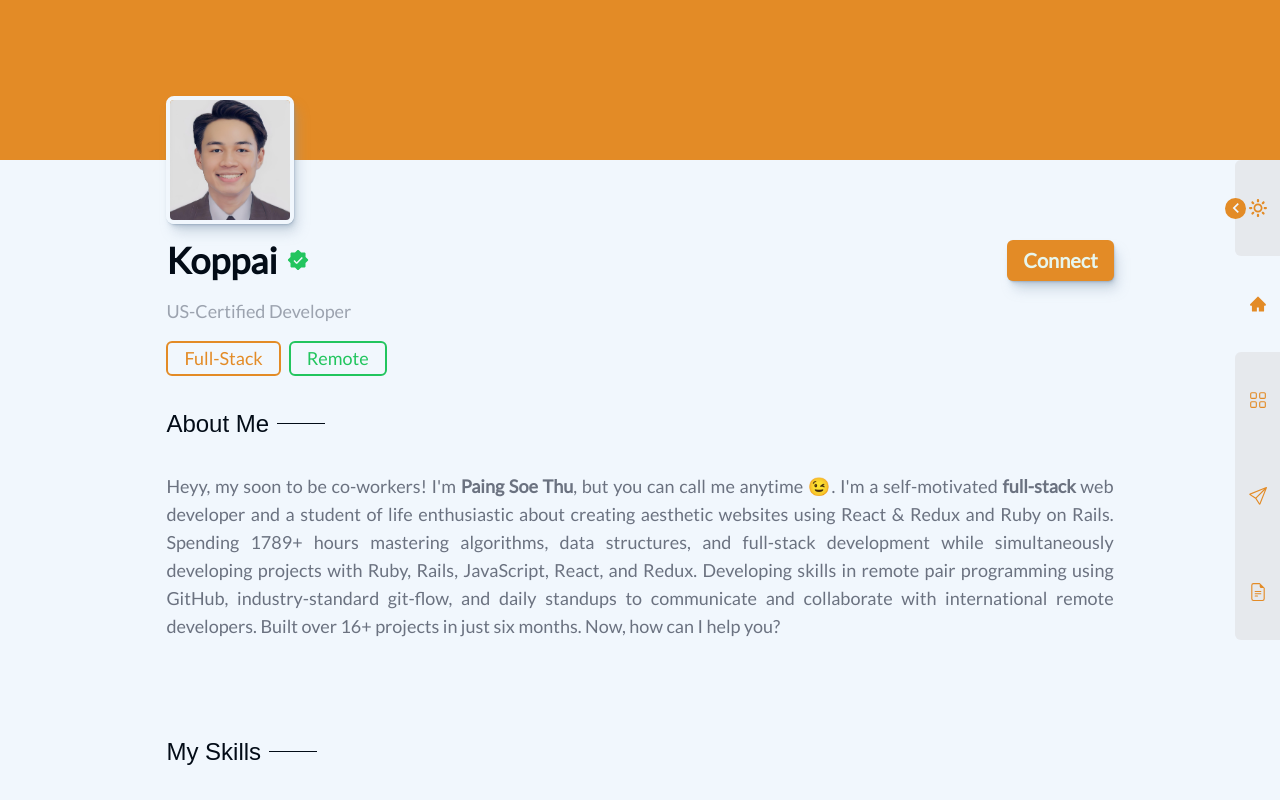
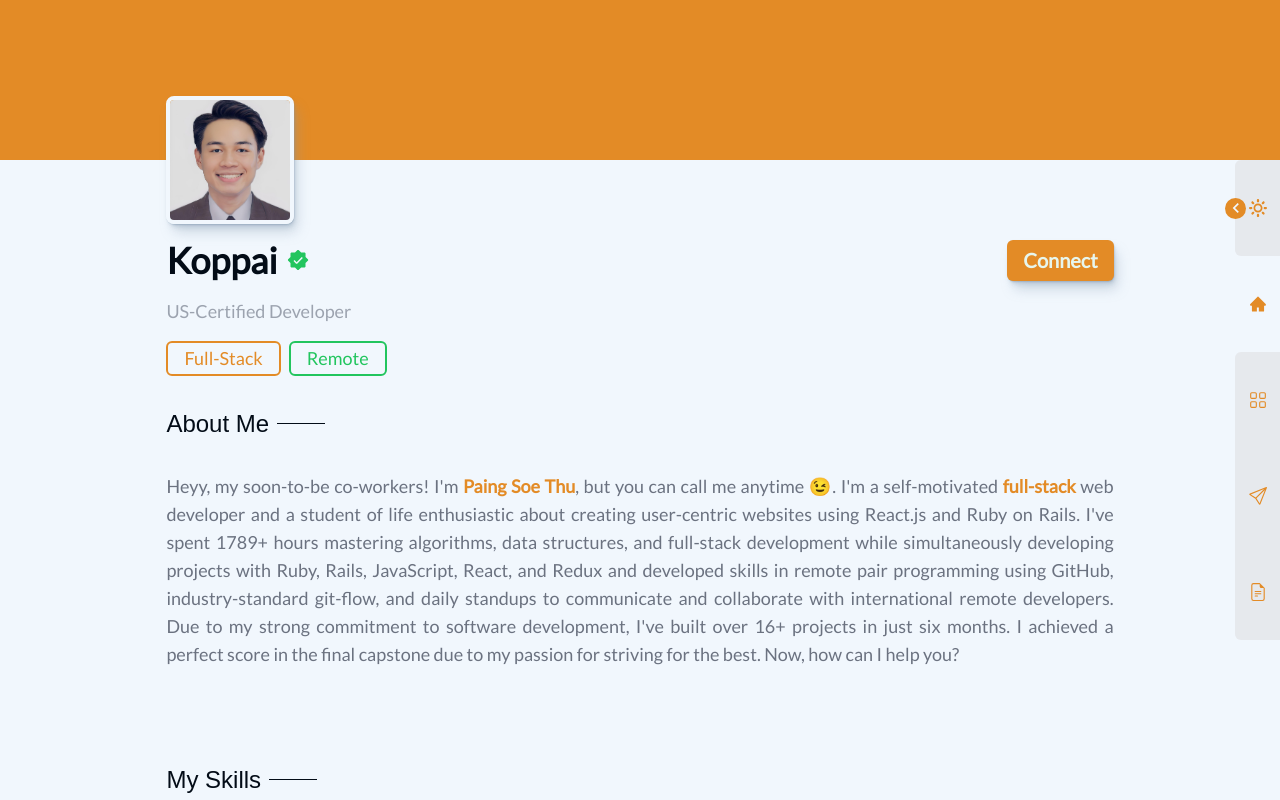
Before and after one commit to K0ppai/Koppai_Portfolio, a React (Vite) app: page / in a window 1280 px wide. Shown: the top 800 px of the page. Built offline with nearby package versions, Linux system fonts and the light colour scheme; a web font is replaced by a local one.

Commit message:
Change bio in about section

```diff
--- a/src/components/AboutMe/AboutMe.jsx
+++ b/src/components/AboutMe/AboutMe.jsx
@@ -157,17 +157,19 @@ const AboutMe = ({ darkMode }) => {
             <div className="ml-2 h-[1px] w-[12vmin] bg-bg_dark dark:bg-white md:w-[48px]" />
           </motion.div>
           <p className="text-gray-500 dark:text-gray-400 sm:text-justify">
-            Heyy, my soon to be co-workers! I&apos;m
-            <span className="font-extrabold"> Paing Soe Thu</span>, but you can call me anytime 😉.
-            I&apos;m a self-motivated
-            <span className="font-extrabold"> full-stack </span>
-            web developer and a student of life enthusiastic about creating aesthetic websites using
-            React & Redux and Ruby on Rails. Spending 1789+ hours mastering algorithms, data
+            Heyy, my soon-to-be co-workers! I&apos;m
+            <span className="font-extrabold text-primary_dark"> Paing Soe Thu</span>, but you can
+            call me anytime 😉. I&apos;m a self-motivated
+            <span className="font-extrabold text-primary_dark"> full-stack </span>
+            web developer and a student of life enthusiastic about creating user-centric websites
+            using React.js and Ruby on Rails. I&apos;ve spent 1789+ hours mastering algorithms, data
             structures, and full-stack development while simultaneously developing projects with
-            Ruby, Rails, JavaScript, React, and Redux. Developing skills in remote pair programming
-            using GitHub, industry-standard git-flow, and daily standups to communicate and
-            collaborate with international remote developers. Built over 16+ projects in just six
-            months. Now, how can I help you?
+            Ruby, Rails, JavaScript, React, and Redux and developed skills in remote pair
+            programming using GitHub, industry-standard git-flow, and daily standups to communicate
+            and collaborate with international remote developers. Due to my strong commitment to
+            software development, I&apos;ve built over 16+ projects in just six months. I achieved a
+            perfect score in the final capstone due to my passion for striving for the best. Now,
+            how can I help you?
           </p>
         </motion.article>
       </motion.div>
```
